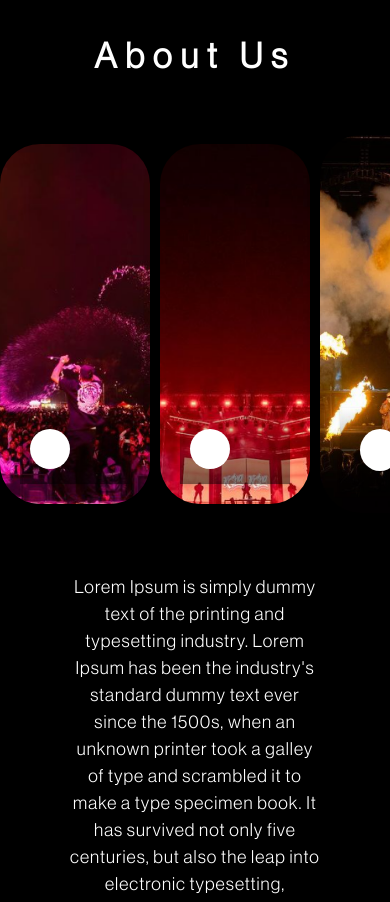
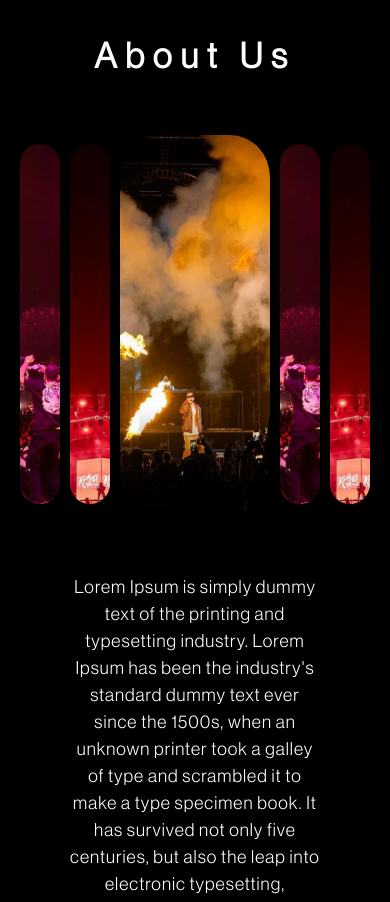
Before and after one commit to Audiobytes-IIITD/website, a React (Create React App) app: page / in a window 390 px wide. Shown: the part 1040-1942 px from the top of the page. Built offline with nearby package versions, Linux system fonts and the light colour scheme.

Commit message:
Update cards.css

```diff
--- a/src/pages/Cards/cards.css
+++ b/src/pages/Cards/cards.css
@@ -83,6 +83,7 @@
     background-color: #fff;
     border-radius: 20px;
     display: flex;
+    display: none;
     align-items: center;
     justify-content: center;
     margin-left: 10px;
@@ -138,13 +139,14 @@
 
 @media only screen and (max-width: 768px) {
     .card-container {
-        margin-left: 0;
-        padding-left: 0; /* Set padding-left to 0 to remove the gap */
-        justify-content: flex-start; /* Align items at the start */
+        margin-left: 10px;
+        margin-right: 0px;
+        padding: 10px;
+        justify-content: flex-start;
     }
 
     .card-container > .card {
-        min-width: 150px;
+        min-width: 15px;
         margin-left: 0;
     }
 }
```
